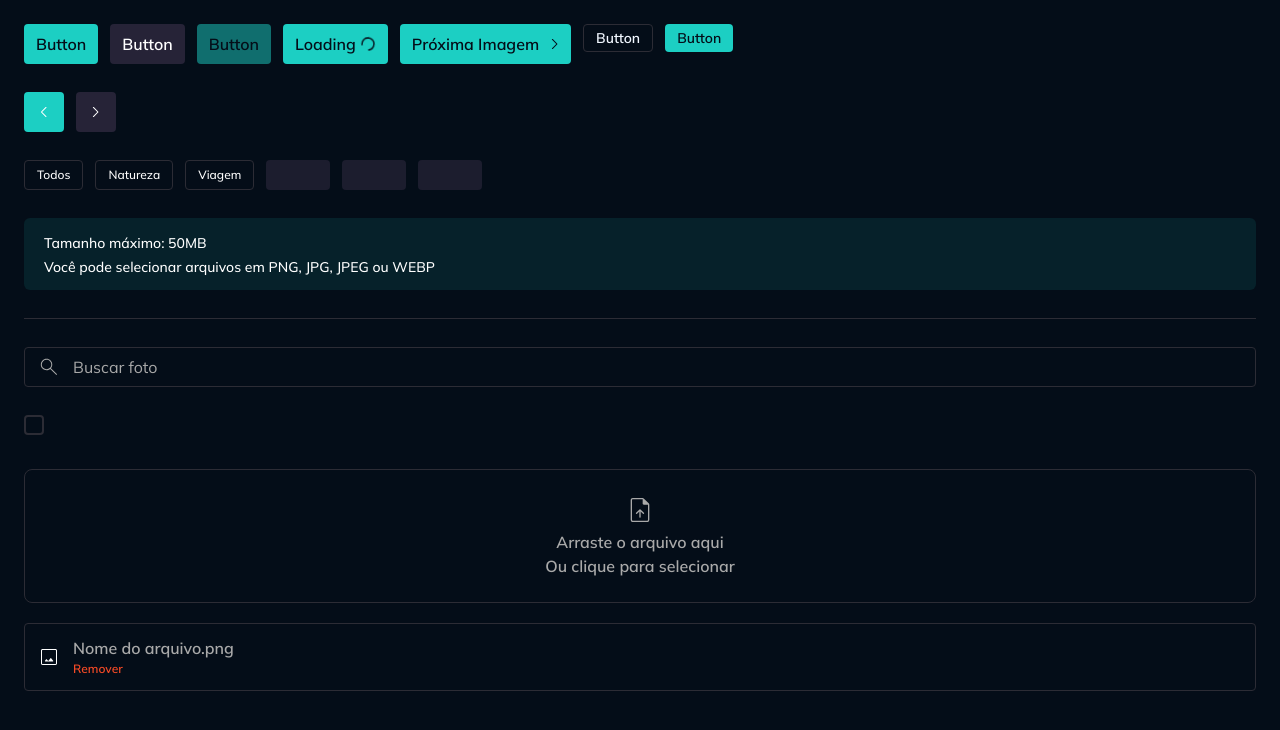
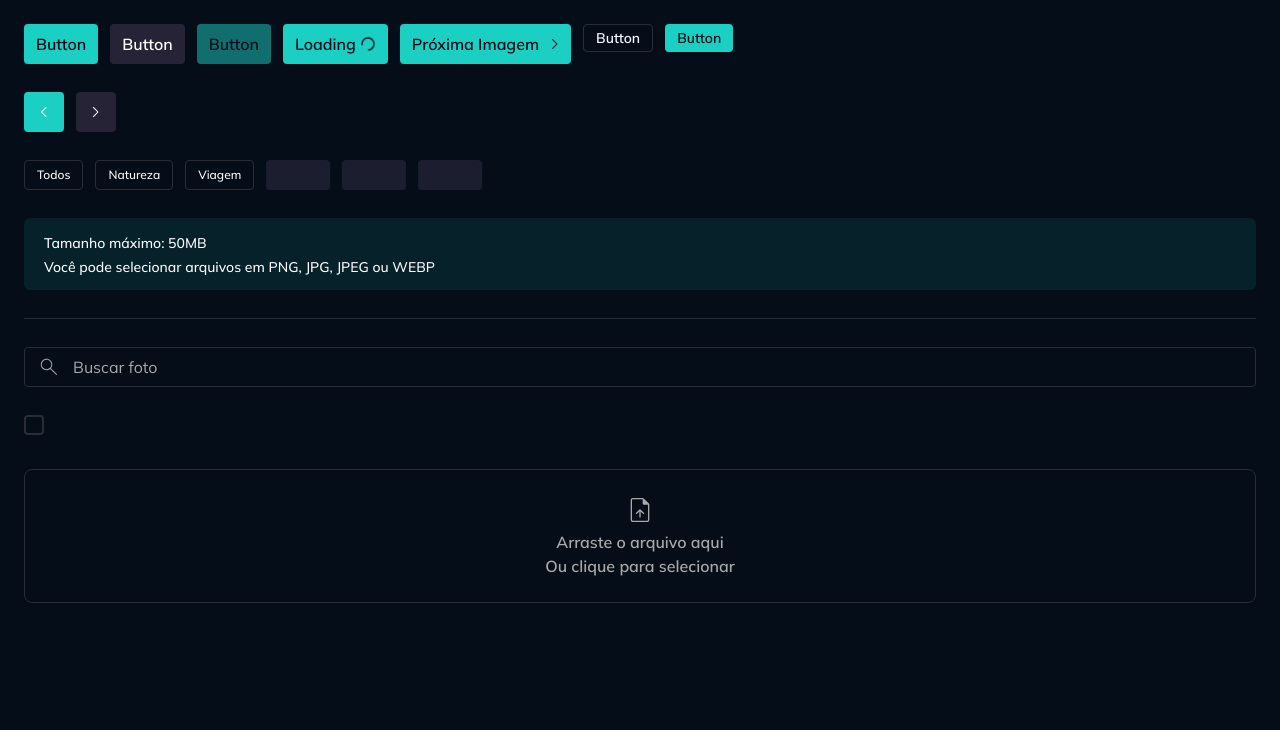
Before and after one commit to tiagolopesStudies/gallery-plus-react-fastify, a React (Vite) app in the folder apps/web/: page / in a window 1280 px wide. Shown: the top 730 px of the page. Built offline with nearby package versions, Linux system fonts and the light colour scheme.

Commit message:
feature: finalizando a implementação do componente de input de arquivos

```diff
--- a/apps/web/src/app.tsx
+++ b/apps/web/src/app.tsx
@@ -1,3 +1,4 @@
+import { useForm } from 'react-hook-form'
 import ChevronLeftIcon from './assets/icons/chevron-left.svg?react'
 import ChevronRightIcon from './assets/icons/chevron-right.svg?react'
 import SearchIcon from './assets/icons/search.svg?react'
@@ -6,11 +7,16 @@ import Badge from './components/badge'
 import Button from './components/button'
 import ButtonIcon from './components/button-icon'
 import Divider from './components/divider'
+import { ImageFilePreview } from './components/image-file-preview'
 import { InputCheckBox } from './components/input-checkbox'
 import { InputSingleFile } from './components/input-single-file'
 import { InputText } from './components/input-text'
 
 export default function App() {
+  const form = useForm()
+  const file = form.watch('file')
+  const fileSource = file?.[0] ? URL.createObjectURL(file[0]) : undefined
+
   return (
     <div className="grid gap-7 p-6">
       <div className="flex gap-3">
@@ -62,7 +68,13 @@ export default function App() {
       </div>
 
       <div>
-        <InputSingleFile />
+        <InputSingleFile
+          allowedExtensions={['png', 'jpg', 'jpeg', 'webp']}
+          maxFileSizeInMb={10}
+          replaceBy={<ImageFilePreview src={fileSource} />}
+          form={form}
+          {...form.register('file')}
+        />
       </div>
     </div>
   )
--- /dev/null
+++ b/apps/web/src/components/image-file-preview.tsx
@@ -0,0 +1,29 @@
+import { tv } from 'tailwind-variants'
+
+export const imageFilePreviewVariants = tv({
+  base: 'rounded-lg overflow-hidden'
+})
+
+export const imageFilePreviewImageVariants = tv({
+  base: 'w-full h-full object-cover'
+})
+
+interface ImageFilePreviewProps extends React.ComponentProps<'img'> {
+  imageClassNames?: string
+}
+
+export function ImageFilePreview({
+  className,
+  imageClassNames,
+  ...props
+}: ImageFilePreviewProps) {
+  return (
+    <div className={imageFilePreviewVariants({ className })}>
+      <img
+        className={imageFilePreviewImageVariants({ className: imageClassNames })}
+        alt="Content preview"
+        {...props}
+      />
+    </div>
+  )
+}
--- a/apps/web/src/components/input-single-file.tsx
+++ b/apps/web/src/components/input-single-file.tsx
@@ -1,11 +1,16 @@
-import { tv, type VariantProps } from 'tailwind-variants'
+import { useMemo } from 'react'
+import { useWatch } from 'react-hook-form'
+import { cn, tv, type VariantProps } from 'tailwind-variants'
 import fileImageIcon from '../assets/icons/image.svg?react'
 import uploadFileIcon from '../assets/icons/upload-file.svg?react'
 import Icon from './icon'
 import Text, { textVariants } from './text'
 
 export const inputSingleFileVariants = tv({
-  base: 'flex flex-col items-center justify-center w-full border border-border-primary group-hover:border-border-active rounded-lg gap-1 transition',
+  base: cn(
+    'flex flex-col items-center justify-center w-full border',
+    'border-border-primary group-hover:border-border-active rounded-lg gap-1 transition'
+  )({ twMerge: true }),
   variants: {
     size: {
       md: 'px-5 py-6'
@@ -31,20 +36,63 @@ export const inputSingleFileIconVariants = tv({
 interface InputSingleFileProps
   extends Omit<React.ComponentProps<'input'>, 'size'>,
     VariantProps<typeof inputSingleFileVariants> {
+  // biome-ignore lint/suspicious/noExplicitAny: It can be of different types.
+  form: any
+  allowedExtensions: string[]
+  maxFileSizeInMb: number
+  replaceBy: React.ReactNode
   error?: React.ReactNode
 }
 
-export function InputSingleFile({ size, error }: InputSingleFileProps) {
+export function InputSingleFile({
+  size,
+  error,
+  form,
+  allowedExtensions,
+  maxFileSizeInMb,
+  replaceBy,
+  ...props
+}: InputSingleFileProps) {
+  const formValues = useWatch({ control: form.control })
+  const name = props.name ?? ''
+
+  const formFile: File | null = useMemo(() => formValues[name]?.[0], [formValues, name])
+  const { fileExtension, fileSize } = useMemo(
+    () => ({
+      fileExtension: formFile?.name.split('.').pop()?.toLowerCase() ?? '',
+      fileSize: formFile?.size ?? 0
+    }),
+    [formFile]
+  )
+
+  function isValidExtension() {
+    return allowedExtensions.includes(fileExtension)
+  }
+
+  function isValidFileSize() {
+    return fileSize <= maxFileSizeInMb * 1024 * 1024
+  }
+
+  function isValidFile() {
+    return isValidExtension() && isValidFileSize()
+  }
+
   return (
     <div>
+      {!formFile || !isValidFile() ? (
+        <>
           <div className="w-full relative group cursor-pointer">
             <input
               type="file"
               className="absolute top-0 right-0 w-full h-full opacity-0 cursor-pointer"
+              {...props}
             />
 
             <div className={inputSingleFileVariants({ size })}>
-          <Icon svg={uploadFileIcon} className={inputSingleFileIconVariants({ size })} />
+              <Icon
+                svg={uploadFileIcon}
+                className={inputSingleFileIconVariants({ size })}
+              />
               <Text variant="label-medium" className="text-placeholder text-center">
                 Arraste o arquivo aqui
                 <br />
@@ -52,18 +100,33 @@ export function InputSingleFile({ size, error }: InputSingleFileProps) {
               </Text>
             </div>
           </div>
+          <div className="flex flex-col gap-1 mt-1">
+            {formFile && !isValidExtension() && (
+              <Text variant="label-small" className="text-accent-red">
+                Tipo de arquivo inválido
+              </Text>
+            )}
+            {formFile && !isValidFileSize() && (
+              <Text variant="label-small" className="text-accent-red">
+                Tamanho do arquivo ultrapassa {maxFileSizeInMb}mb
+              </Text>
+            )}
             {error && (
               <Text variant="label-small" className="text-accent-red">
                 {error}
               </Text>
             )}
-
+          </div>
+        </>
+      ) : (
+        <>
+          {replaceBy}
           <div className="flex gap-3 items-center border border-border-primary mt-5 p-3 rounded">
             <Icon svg={fileImageIcon} className="fill-white size-6" />
             <div className="flex flex-col">
               <div className="truncate max-w-80">
                 <Text variant="label-medium" className="text-placeholder">
-              Nome do arquivo.png
+                  {formFile.name}
                 </Text>
               </div>
               <div className="flex">
@@ -73,12 +136,15 @@ export function InputSingleFile({ size, error }: InputSingleFileProps) {
                     variant: 'label-small',
                     className: 'text-accent-red cursor-pointer hover:underline'
                   })}
+                  onClick={() => form.setValue(name, undefined)}
                 >
                   Remover
                 </button>
               </div>
             </div>
           </div>
+        </>
+      )}
     </div>
   )
 }
```
Lines whose indentation alone changed are shown as unchanged.
